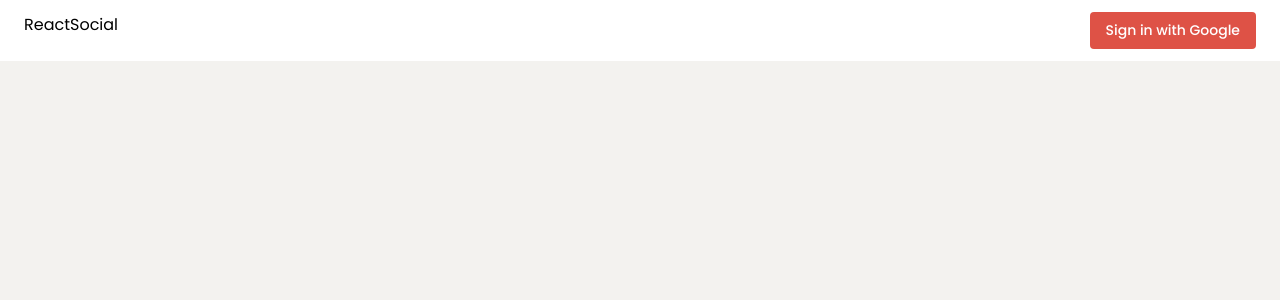
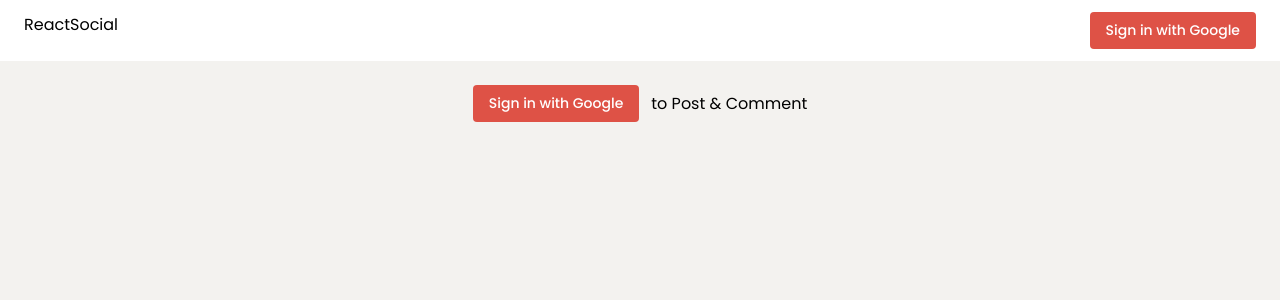
Before and after one commit to Akib7/instagram_clone, a React (Create React App) app: page / in a window 1280 px wide. Shown: the top 300 px of the page. Built offline with nearby package versions, Linux system fonts and the light colour scheme.

Commit message:
added post and comment container

```diff
--- /dev/null
+++ b/src/containers/create post/create-post.js
@@ -0,0 +1,11 @@
+import React from "react";
+import SignInBtn from "../../components/sign-in btn";
+
+import "./create-post.styles.scss";
+
+export default function CreatePost(){
+    return <div className="createPost">
+        <SignInBtn/>
+        <p style={{marginLeft: "12px"}}>to Post & Comment</p>
+    </div>
+}
--- /dev/null
+++ b/src/containers/create post/create-post.styles.scss
@@ -0,0 +1,6 @@
+.createPost{
+    display: flex;
+    align-items: center;
+    justify-content: center;
+    padding:  24px;
+}
--- a/src/pages/home/index.js
+++ b/src/pages/home/index.js
@@ -1,10 +1,13 @@
 import React from "react";
 import SignInBtn from "../../components/sign-in btn";
+import CreatePost from "../../containers/create post/create-post";
 import Navbar from "../../containers/navbar/navbar";
 import "./style.scss"
 
 export default function Home(){
     return <div className="home">
         <Navbar/>
+
+        <CreatePost/>
     </div>
 }
```
